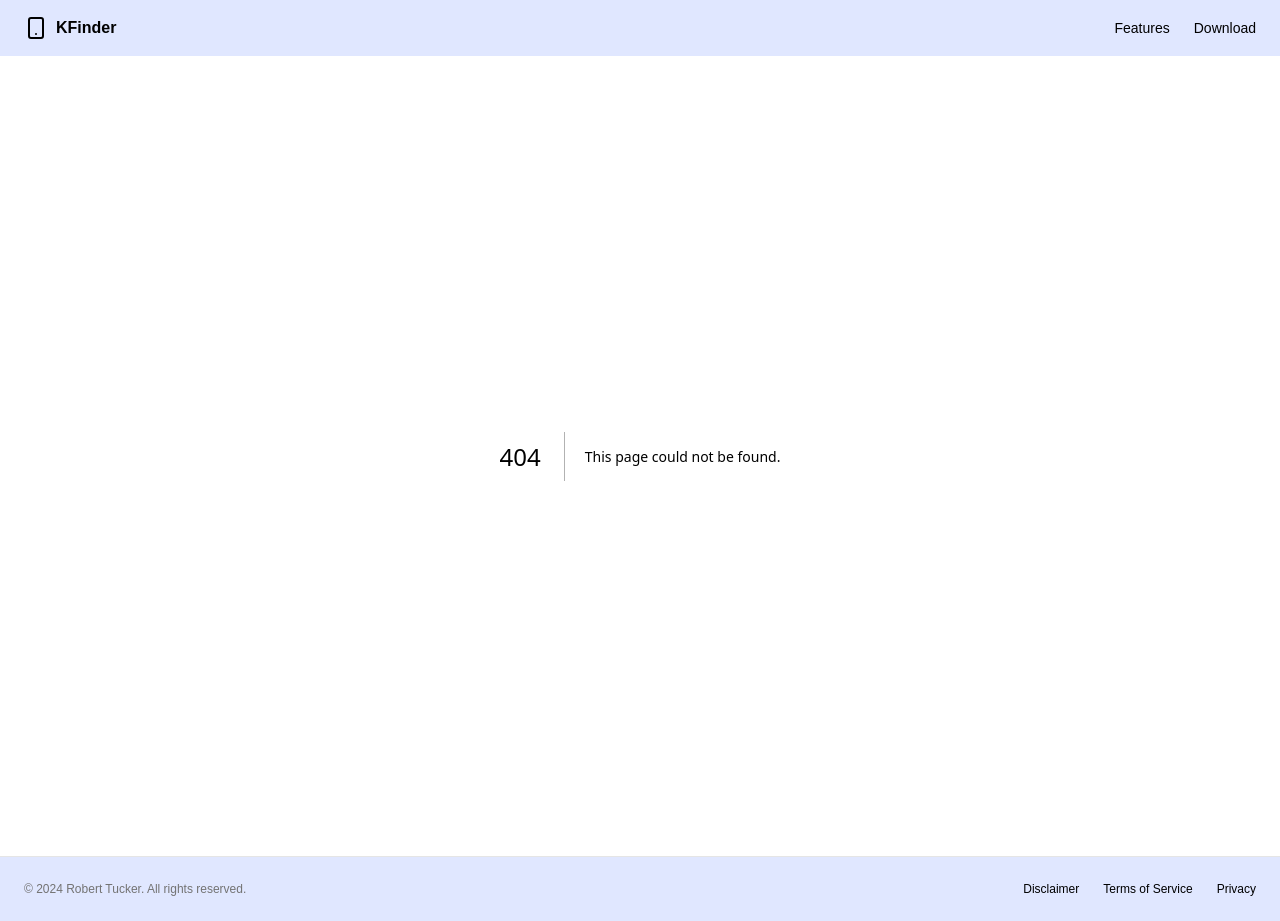
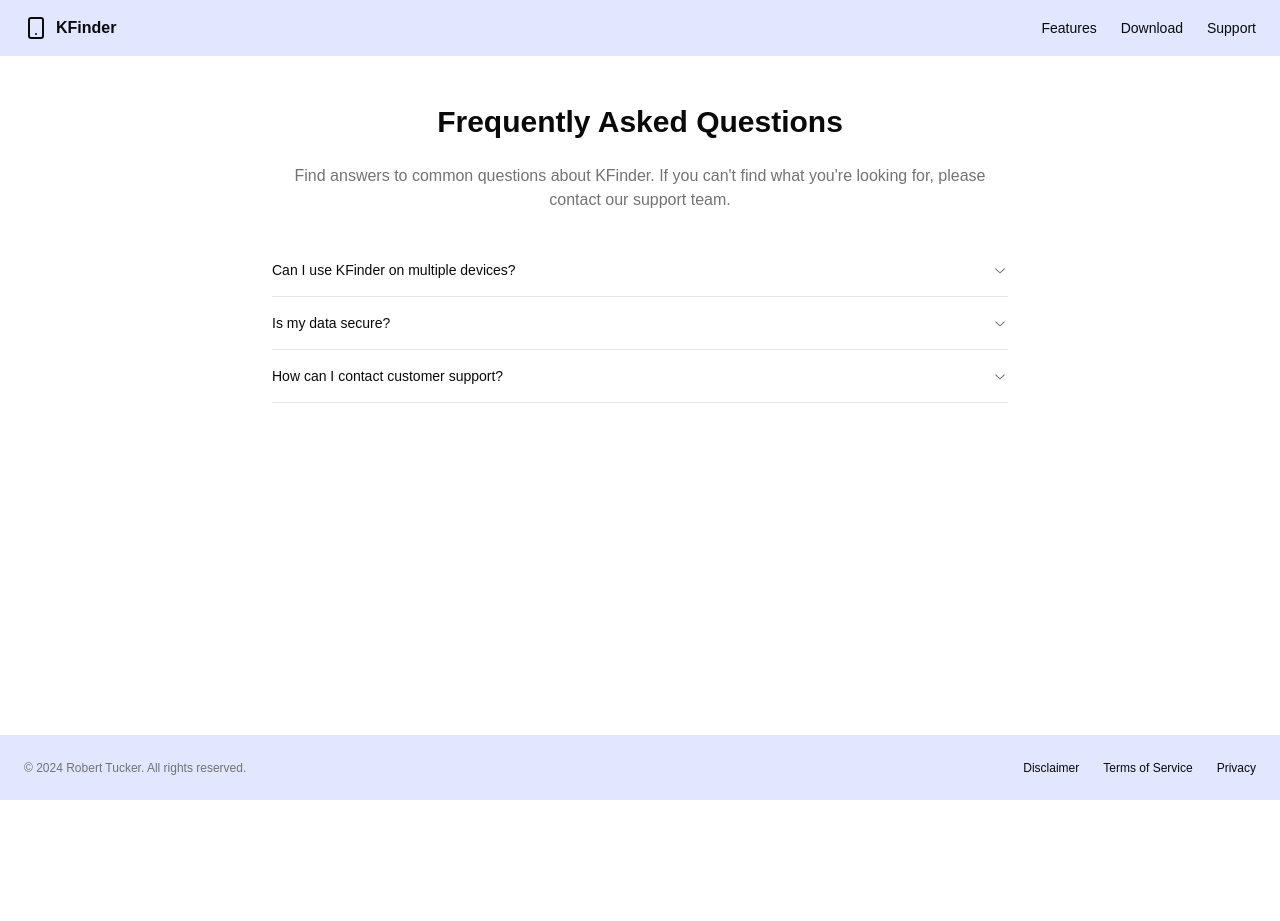
Before and after one commit to robertwtucker/kfinderapp-site, a Next.js app: page /support in a window 1280 px wide. Before the commit this address had no page. After the commit the page ends 800 px from the top, so only its background shows below. Built offline with nearby package versions, Linux system fonts and the light colour scheme.

Commit message:
feat: add Support section with FAQ page

```diff
--- /dev/null
+++ b/app/support/faq.tsx
@@ -0,0 +1,48 @@
+/**
+ * SPDX-FileCopyrightText: (c) 2024 Robert Tucker
+ * SPDX-License-Identifier: MIT
+ */
+
+import {
+  Accordion,
+  AccordionContent,
+  AccordionItem,
+  AccordionTrigger,
+} from '@/components/ui/accordion'
+
+export default function FAQPage() {
+  const faqs = [
+    {
+      question: 'Can I use KFinder on multiple devices?',
+      answer:
+        'Yes, you can use KFinder on multiple devices. As long as you are logged into iCloud with the same credentials, your settings and data will be available.',
+    },
+    {
+      question: 'Is my data secure?',
+      answer:
+        'We take data security very seriously. All your data is encrypted both in transit and at rest (via iCloud).',
+    },
+    {
+      question: 'How can I contact customer support?',
+      answer: 'You can contact our customer support team by emailing support@kfinderapp.com.',
+    },
+  ]
+
+  return (
+    <div className="max-w-3xl mx-auto px-4 py-12">
+      <h1 className="text-3xl font-bold text-center mb-6">Frequently Asked Questions</h1>
+      <p className="text-center text-muted-foreground mb-8">
+        Find answers to common questions about KFinder. If you can't find what you're looking for,
+        please contact our support team.
+      </p>
+      <Accordion type="single" collapsible className="w-full">
+        {faqs.map((faq, index) => (
+          <AccordionItem key={index} value={`item-${index}`}>
+            <AccordionTrigger className="text-left">{faq.question}</AccordionTrigger>
+            <AccordionContent>{faq.answer}</AccordionContent>
+          </AccordionItem>
+        ))}
+      </Accordion>
+    </div>
+  )
+}
--- /dev/null
+++ b/app/support/page.tsx
@@ -0,0 +1,16 @@
+/**
+ * SPDX-FileCopyrightText: (c) 2024 Robert Tucker
+ * SPDX-License-Identifier: MIT
+ */
+
+import type { Metadata } from 'next'
+
+import FAQPage from './faq'
+
+export const metadata: Metadata = {
+  title: 'Support',
+}
+
+export default function Page() {
+  return <FAQPage />
+}
--- a/components/header.tsx
+++ b/components/header.tsx
@@ -21,6 +21,9 @@ export default function Component() {
         <Link className="text-sm font-medium underline-offset-4 hover:underline" href="/#download">
           Download
         </Link>
+        <Link className="text-sm font-medium underline-offset-4 hover:underline" href="/support">
+          Support
+        </Link>
       </nav>
     </header>
   )
--- /dev/null
+++ b/components/ui/accordion.tsx
@@ -0,0 +1,56 @@
+"use client"
+
+import * as React from "react"
+import * as AccordionPrimitive from "@radix-ui/react-accordion"
+import { cn } from "@/lib/utils"
+import { ChevronDownIcon } from "@radix-ui/react-icons"
+
+const Accordion = AccordionPrimitive.Root
+
+const AccordionItem = React.forwardRef<
+  React.ElementRef<typeof AccordionPrimitive.Item>,
+  React.ComponentPropsWithoutRef<typeof AccordionPrimitive.Item>
+>(({ className, ...props }, ref) => (
+  <AccordionPrimitive.Item
+    ref={ref}
+    className={cn("border-b", className)}
+    {...props}
+  />
+))
+AccordionItem.displayName = "AccordionItem"
+
+const AccordionTrigger = React.forwardRef<
+  React.ElementRef<typeof AccordionPrimitive.Trigger>,
+  React.ComponentPropsWithoutRef<typeof AccordionPrimitive.Trigger>
+>(({ className, children, ...props }, ref) => (
+  <AccordionPrimitive.Header className="flex">
+    <AccordionPrimitive.Trigger
+      ref={ref}
+      className={cn(
+        "flex flex-1 items-center justify-between py-4 text-sm font-medium transition-all hover:underline text-left [&[data-state=open]>svg]:rotate-180",
+        className
+      )}
+      {...props}
+    >
+      {children}
+      <ChevronDownIcon className="h-4 w-4 shrink-0 text-muted-foreground transition-transform duration-200" />
+    </AccordionPrimitive.Trigger>
+  </AccordionPrimitive.Header>
+))
+AccordionTrigger.displayName = AccordionPrimitive.Trigger.displayName
+
+const AccordionContent = React.forwardRef<
+  React.ElementRef<typeof AccordionPrimitive.Content>,
+  React.ComponentPropsWithoutRef<typeof AccordionPrimitive.Content>
+>(({ className, children, ...props }, ref) => (
+  <AccordionPrimitive.Content
+    ref={ref}
+    className="overflow-hidden text-sm data-[state=closed]:animate-accordion-up data-[state=open]:animate-accordion-down"
+    {...props}
+  >
+    <div className={cn("pb-4 pt-0", className)}>{children}</div>
+  </AccordionPrimitive.Content>
+))
+AccordionContent.displayName = AccordionPrimitive.Content.displayName
+
+export { Accordion, AccordionItem, AccordionTrigger, AccordionContent }
--- a/tailwind.config.ts
+++ b/tailwind.config.ts
@@ -55,6 +55,28 @@ const config: Config = {
   			lg: 'var(--radius)',
   			md: 'calc(var(--radius) - 2px)',
   			sm: 'calc(var(--radius) - 4px)'
+  		},
+  		keyframes: {
+  			'accordion-down': {
+  				from: {
+  					height: '0'
+  				},
+  				to: {
+  					height: 'var(--radix-accordion-content-height)'
+  				}
+  			},
+  			'accordion-up': {
+  				from: {
+  					height: 'var(--radix-accordion-content-height)'
+  				},
+  				to: {
+  					height: '0'
+  				}
+  			}
+  		},
+  		animation: {
+  			'accordion-down': 'accordion-down 0.2s ease-out',
+  			'accordion-up': 'accordion-up 0.2s ease-out'
   		}
   	}
   },
```
